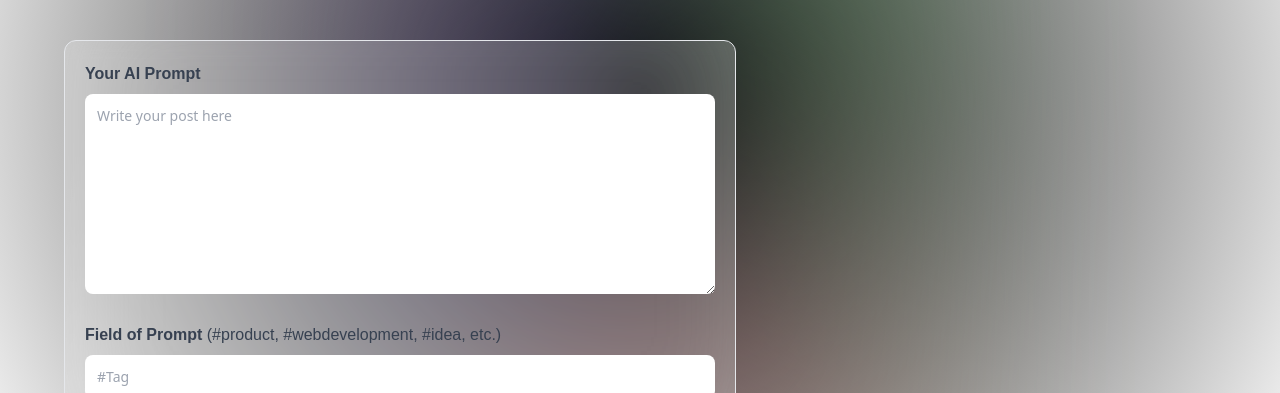
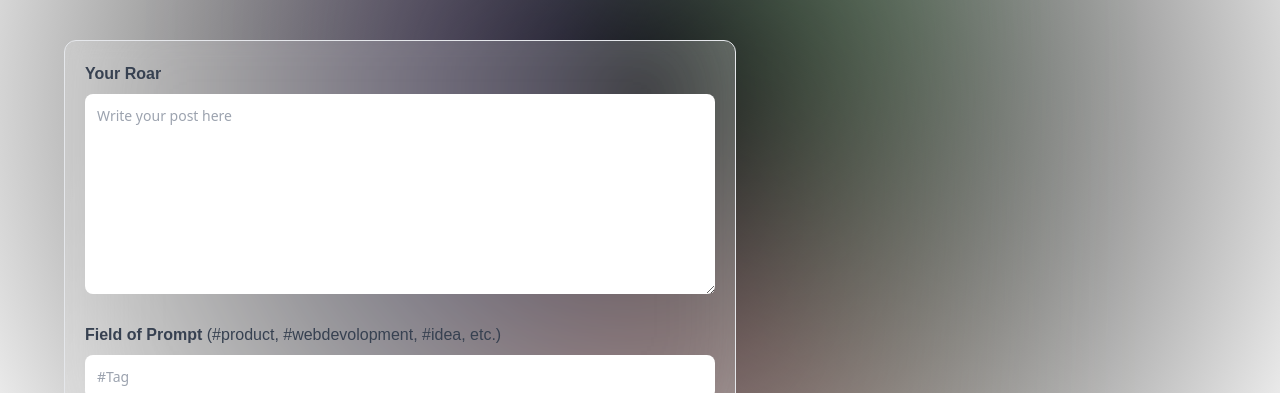
Before and after one commit to Dishanth-Bine/Bonday, a Next.js app: page /create-prompt in a window 1280 px wide. Shown: the part 302-695 px from the top of the page. Built offline with nearby package versions, Linux system fonts and the light colour scheme; no server answers.

Commit message:
Update Form.jsx

```diff
--- a/components/Form.jsx
+++ b/components/Form.jsx
@@ -16,7 +16,7 @@ const Form = ({ type, post, setPost, submitting, handleSubmit }) => {
       >
         <label>
           <span className='font-satoshi font-semibold text-base text-gray-700'>
-            Your AI Prompt
+            Your Roar
           </span>
 
           <textarea
@@ -32,7 +32,7 @@ const Form = ({ type, post, setPost, submitting, handleSubmit }) => {
           <span className='font-satoshi font-semibold text-base text-gray-700'>
             Field of Prompt{" "}
             <span className='font-normal'>
-              (#product, #webdevelopment, #idea, etc.)
+              (#product, #webdevolopment, #idea, etc.)
             </span>
           </span>
           <input
```
